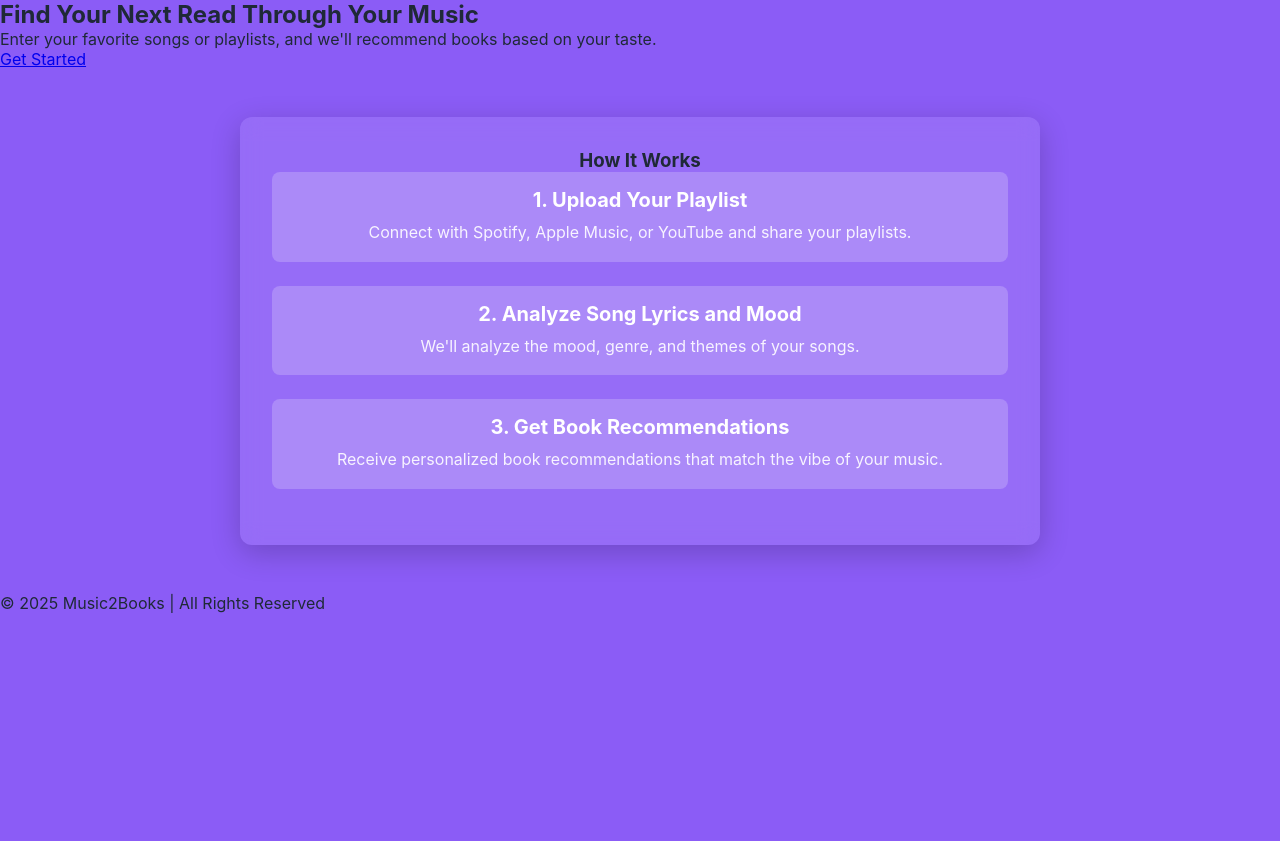
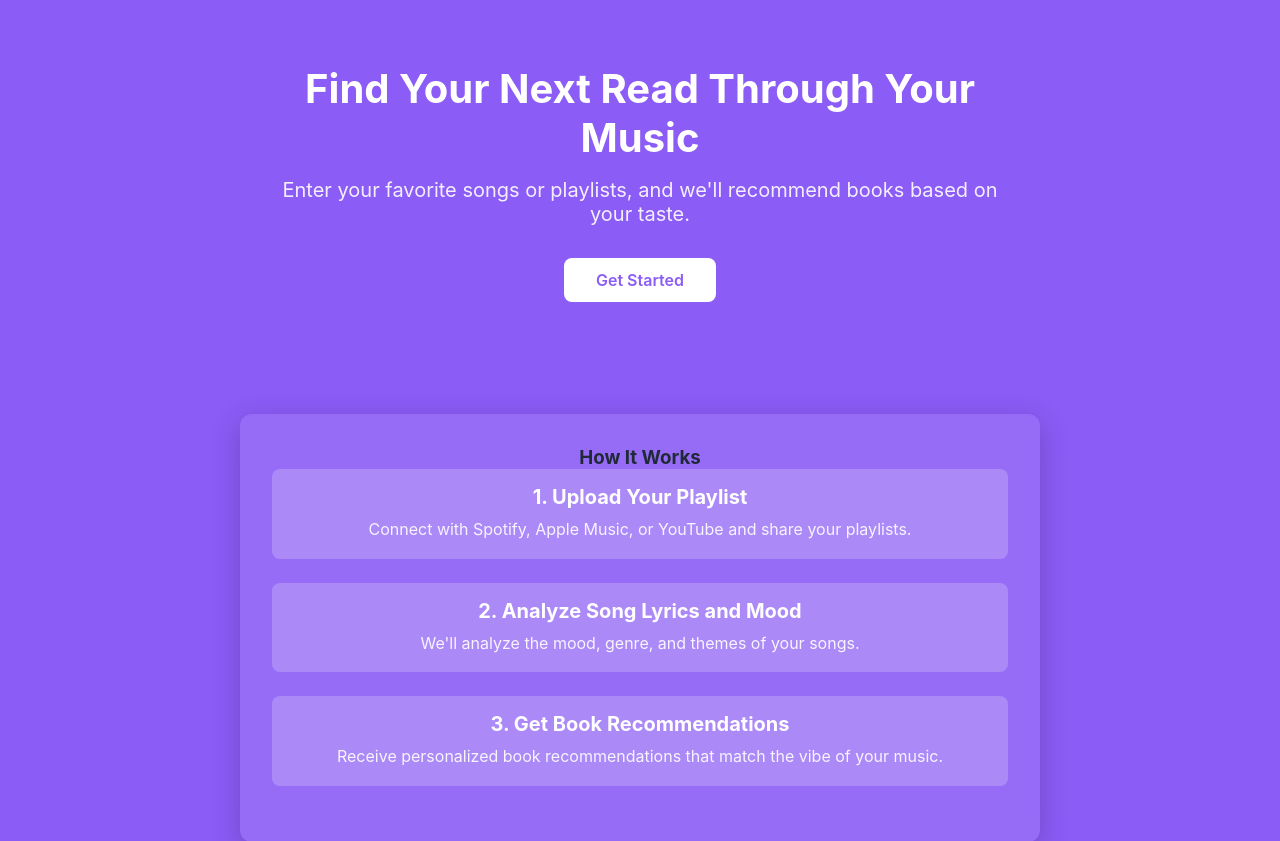
Before and after one commit to lemonn0902/music-to-book-rec-system, a FastAPI app: page /home in a window 1280 px wide. Shown: the part 86-927 px from the top of the page. Before the commit the page ends 699 px from the top, so only its background shows below. Run offline with FastAPI, Linux system fonts and the light colour scheme.

Commit message:
change home.css

```diff
--- a/frontend/static/home.css
+++ b/frontend/static/home.css
@@ -54,6 +54,52 @@ header nav a {
     font-size: 1rem;
     font-weight: 500;
 }
+
+/* Hero Section - Centered Content */
+.hero {
+    display: flex;
+    flex-direction: column;
+    align-items: center;
+    justify-content: center;
+    text-align: center;
+    padding: 4rem 2rem;
+    max-width: 800px;
+    margin: 0 auto; /* Center the hero */
+}
+
+/* Hero Headline */
+.hero h2 {
+    color: var(--white);
+    font-size: 2.5rem;
+    font-weight: 700;
+    margin-bottom: 1rem;
+}
+
+/* Hero Text */
+.hero p {
+    color: var(--white);
+    font-size: 1.25rem;
+    opacity: 0.9;
+    margin-bottom: 2rem;
+}
+
+/* CTA Button */
+.cta-button {
+    display: inline-block;
+    background: var(--white);
+    color: var(--primary-purple);
+    padding: 0.75rem 2rem;
+    border-radius: 8px;
+    text-decoration: none;
+    font-weight: 600;
+    transition: transform 0.2s;
+}
+
+.cta-button:hover {
+    transform: translateY(-2px);
+    background: var(--primary-light);
+}
+
 
 
 /* Features Section - Centered Card */
```
